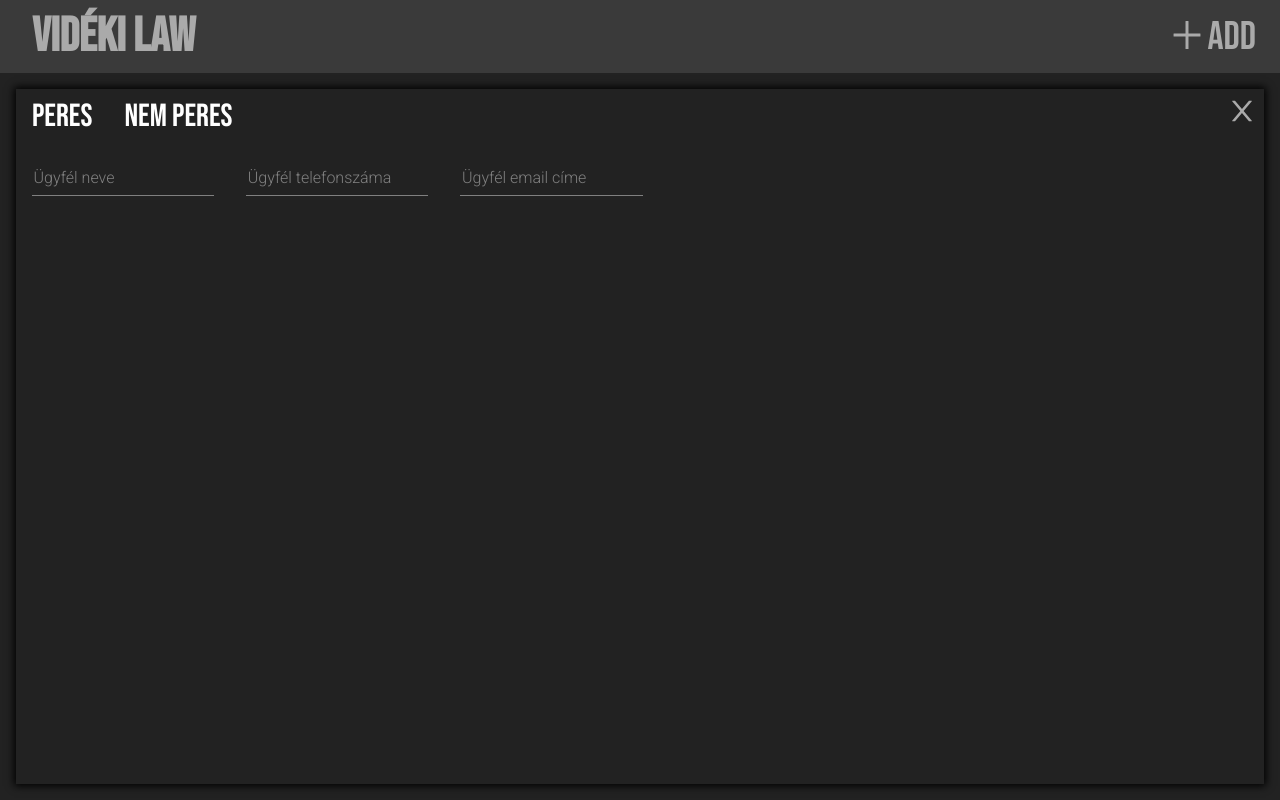
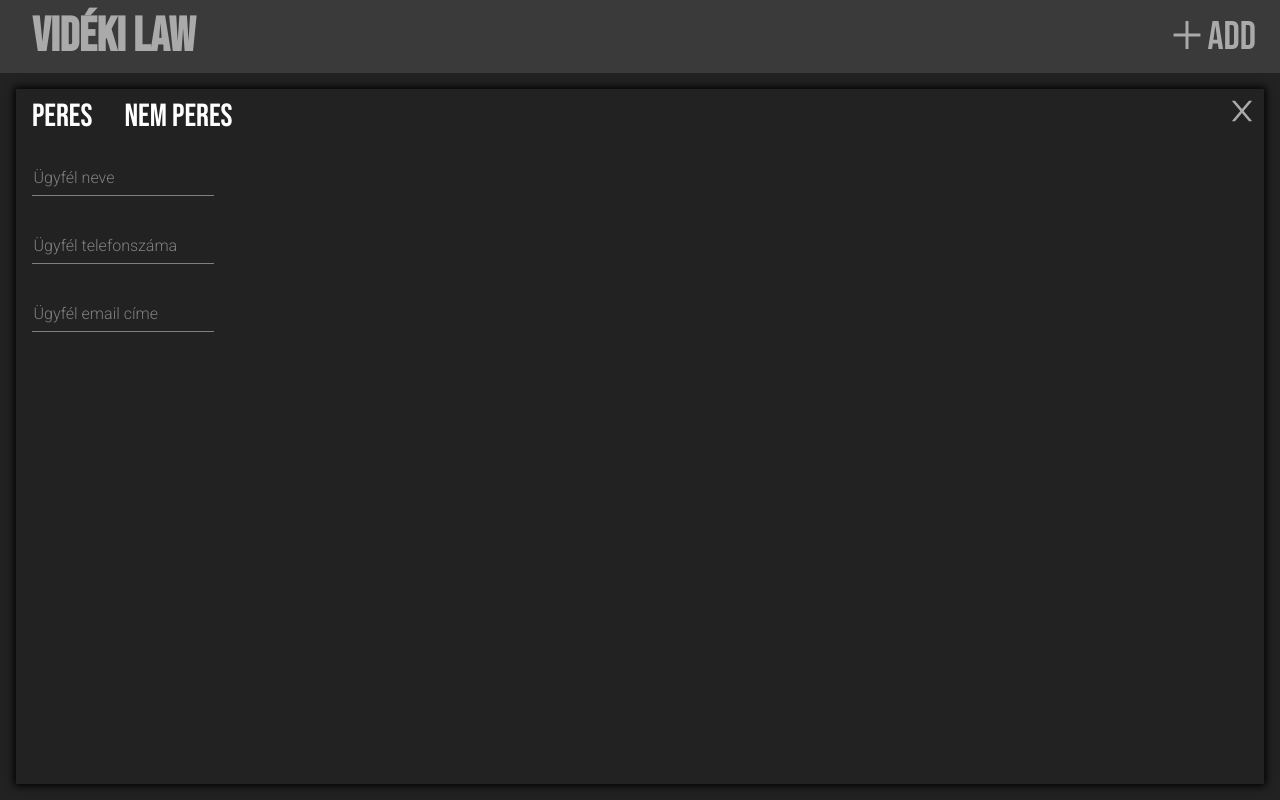
Before and after one commit to mirusz9/ugy-nyilvantarto-program, a React (Create React App) app: page / in a window 1280 px wide. Built offline with nearby package versions, Linux system fonts and the light colour scheme.

Commit message:
now using css modules and started working on custom Input

```diff
--- a/src/components/AddUgyForm/AddUgyForm.jsx
+++ b/src/components/AddUgyForm/AddUgyForm.jsx
@@ -2,20 +2,32 @@ import React, { Component } from "react";
 import { AiOutlineClose } from "react-icons/ai";
 import PeresUgyForm from "./PeresUgyForm";
 
-import "./AddUgyForm.css";
+import styles from "./AddUgyForm.module.css";
 
 class AddUgyForm extends Component {
 	render() {
 		return (
-			<div className="addUgyFormContainer">
+			<div className={styles.addUgyFormContainer}>
 				<form>
-					<div id="topBar">
-						<input className="hidden" type="radio" id="peres" name="peres" checked />
-						<label for="peres">Peres</label>
-						<input className="hidden" type="radio" id="nemPeres" name="peres" />
-						<label for="nemPeres">Nem peres</label>
-						<button type="button" id="closeButton">
-							<AiOutlineClose id="closeIcon" size="2rem" />
+					<div id={styles.topBar}>
+						{/*TODO change theese into buttons and save it in state*/}
+						<input
+							className={styles.hidden}
+							type="radio"
+							id={styles.peres}
+							name="peres"
+							defaultChecked
+						/>
+						<label htmlFor={styles.peres}>Peres</label>
+						<input
+							className={styles.hidden}
+							type="radio"
+							id={styles.nemPeres}
+							name="peres"
+						/>
+						<label htmlFor={styles.nemPeres}>Nem peres</label>
+						<button type="button" id={styles.closeButton}>
+							<AiOutlineClose id={styles.closeIcon} size="2rem" />
 						</button>
 					</div>
 					<PeresUgyForm />
--- /dev/null
+++ b/src/components/AddUgyForm/Input.jsx
@@ -0,0 +1,14 @@
+import React, { Component } from "react";
+
+class Input extends Component {
+	render() {
+		const { type, name, placeholder, required } = this.props;
+		return (
+			<div>
+				<input type={type} name={name} placeholder={placeholder} required={required}/>
+			</div>
+		);
+	}
+}
+
+export default Input;
--- a/src/components/AddUgyForm/PeresUgyForm.jsx
+++ b/src/components/AddUgyForm/PeresUgyForm.jsx
@@ -1,13 +1,23 @@
 import React, { Component } from "react";
-import "./PeresUgyForm.css";
+import Input from "./Input";
+import styles from "./PeresUgyForm.module.css";
 
 class PeresUgyForm extends Component {
 	render() {
 		return (
-			<div className="PeresUgyFormContainer">
-				<input type="text" name="ugyfelNev" placeholder="Ügyfél neve" required />
-				<input type="tel" name="ugyfelTel" placeholder="Ügyfél telefonszáma" />
-				<input type="email" name="ugyfelEmail" placeholder="Ügyfél email címe" />
+			<div className={styles.PeresUgyFormContainer}>
+				<Input
+					type="text"
+					name="ugyfelNev"
+					placeholder="Ügyfél neve"
+					required
+				/>
+				<Input type="tel" name="ugyfelTel" placeholder="Ügyfél telefonszáma" />
+				<Input
+					type="email"
+					name="ugyfelEmail"
+					placeholder="Ügyfél email címe"
+				/>
 				{/* <input type="text" name="ugyTargya" placeholder="Ügy tárgya" required />
 				<input type="text" name="birosag" placeholder="Melyik bíróságon folyik" />
 				<input type="text" name="birosagiUgySzam" placeholder="Bírósági ügyszám" />
--- a/src/App.js
+++ b/src/components/App.jsx
@@ -1,12 +1,12 @@
 import React, { Component } from "react";
-import Header from "./components/Header";
-import Body from "./components/Body";
-import "./App.css";
+import Header from "./Header";
+import Body from "./Body";
+import styles from "./App.module.css";
 
 class App extends Component {
 	render() {
 		return (
-			<div className="container">
+			<div className={styles.container}>
 				<Header />
 				<Body />
 			</div>
--- a/src/components/Body.jsx
+++ b/src/components/Body.jsx
@@ -1,11 +1,11 @@
 import React, { Component } from "react";
 import AddUgyForm from "./AddUgyForm/AddUgyForm";
-import "./Body.css"
+import styles from "./Body.module.css";
 
 class Body extends Component {
 	render() {
 		return (
-			<div className="body">
+			<div className={styles.body}>
 				<AddUgyForm />
 			</div>
 		);
--- a/src/components/Header.jsx
+++ b/src/components/Header.jsx
@@ -1,14 +1,14 @@
 import React, { Component } from "react";
-import "./Header.css";
+import styles from "./Header.module.css";
 import { AiOutlinePlus } from "react-icons/ai";
 
 class Header extends Component {
 	render() {
 		return (
-			<div className="Header-div">
-				<h1 id="appName">vidéki law</h1>
-				<button id="addButton">
-					<AiOutlinePlus size="2.5rem" id="plusIcon" />
+			<div className={styles.HeaderContainer}>
+				<h1 id={styles.appName}>vidéki law</h1>
+				<button id={styles.addButton}>
+					<AiOutlinePlus size="2.5rem" id={styles.plusIcon} />
 					Add
 				</button>
 			</div>
--- a/src/components/Header.css
+++ b/src/components/Header.module.css
@@ -1,4 +1,4 @@
-.Header-div {
+.HeaderContainer {
 	background-color: #3a3a3a;
 	font-family: 'Bebas Neue', cursive;
 	color: #aaa;
--- a/src/index.js
+++ b/src/index.jsx
@@ -1,6 +1,6 @@
 import React from "react";
 import ReactDOM from "react-dom";
-import App from "./App";
+import App from "./components/App";
 import * as serviceWorker from "./serviceWorker";
 import "./index.css";
 
```
Also changed, not shown: src/components/AddUgyForm/AddUgyForm.module.css (renamed from src/components/AddUgyForm/AddUgyForm.css), src/components/AddUgyForm/PeresUgyForm.module.css (renamed from src/components/AddUgyForm/PeresUgyForm.css), src/components/App.module.css (renamed from src/App.css), src/components/Body.module.css (renamed from src/components/Body.css).
